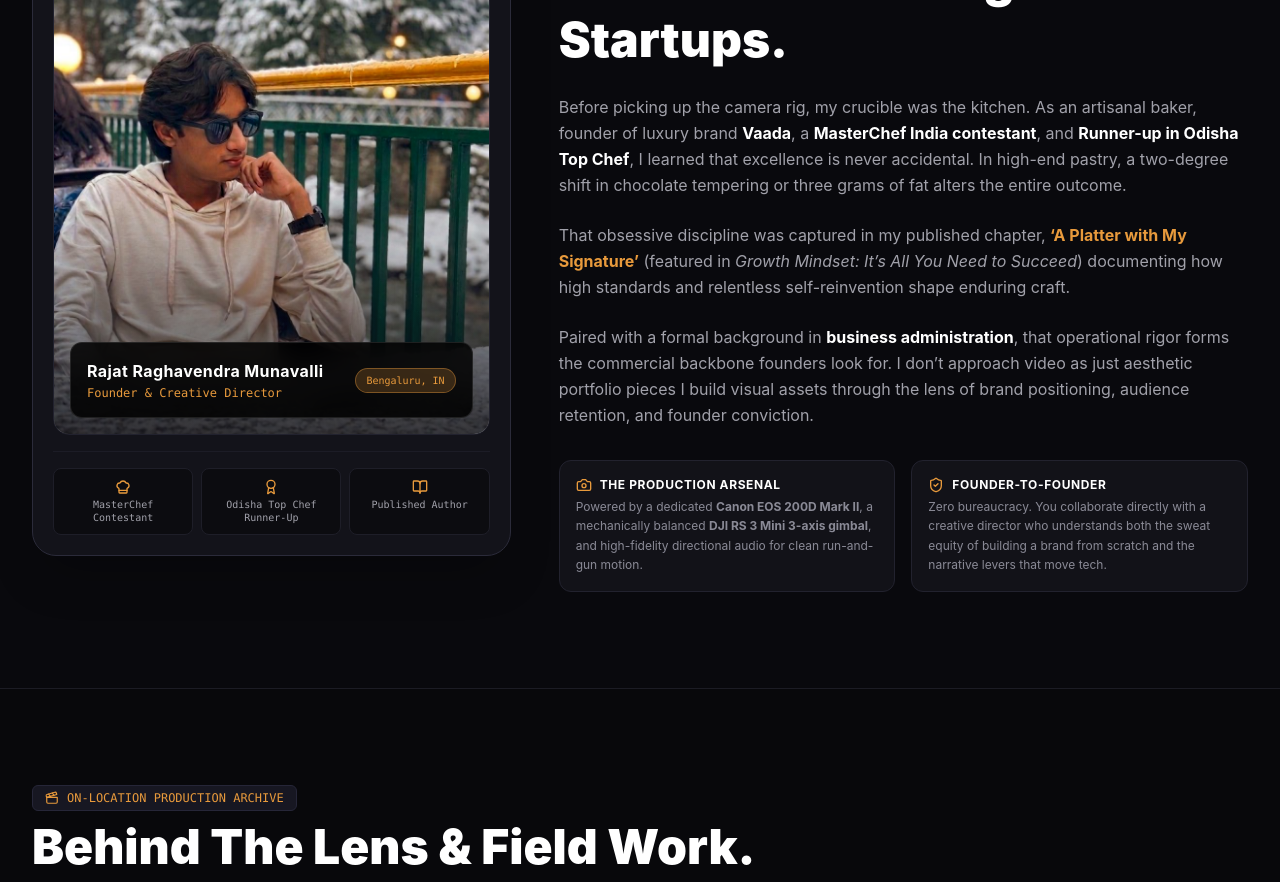
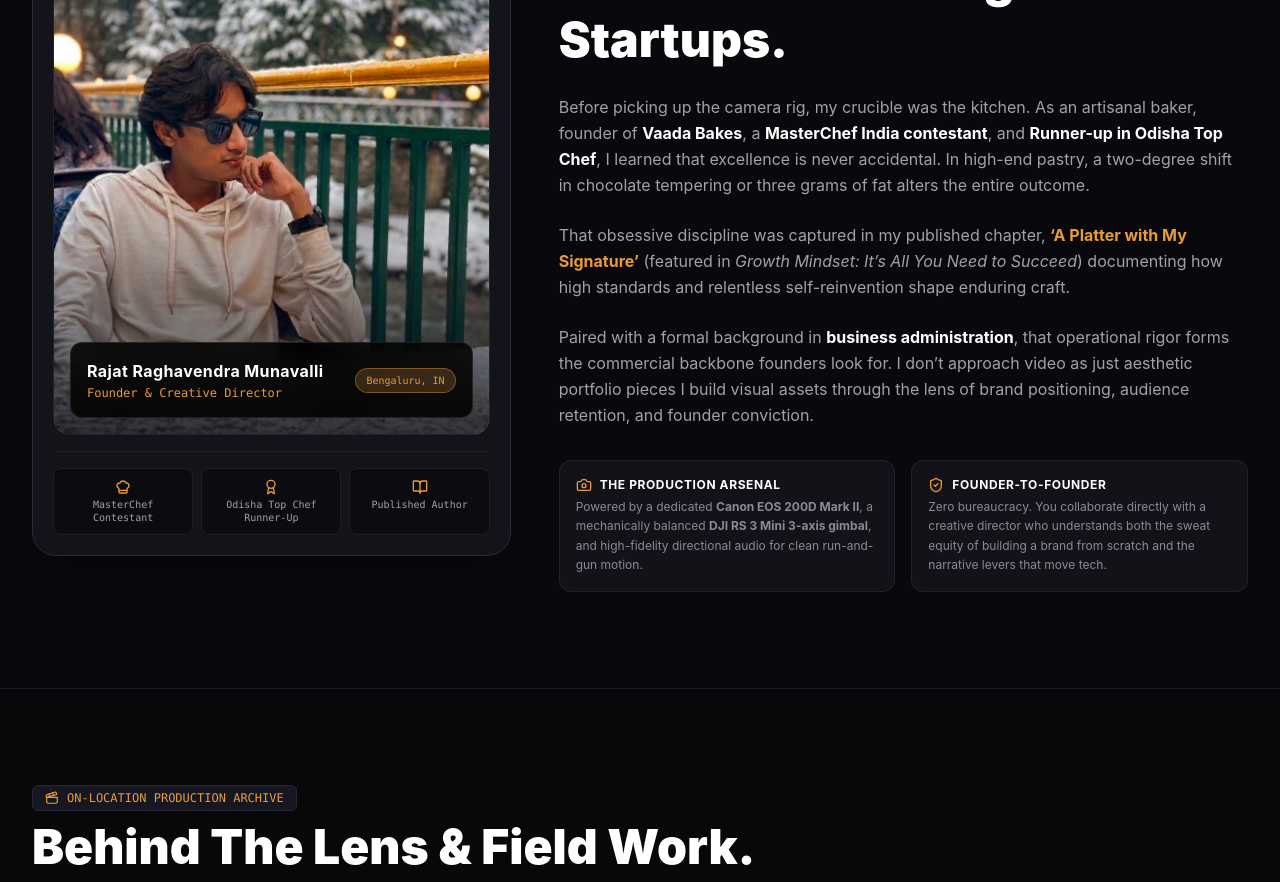
Before and after one commit to rajatraghavendra-vaada/rajatraghavendra-vaada.github.io, a React (Vite) app: page / in a window 1280 px wide. Shown: the part 2260-3142 px from the top of the page. Built offline with nearby package versions, Linux system fonts and the light colour scheme.

Commit message:
Rename to Vaada Bakes, remove custom scope banner

```diff
--- a/src/App.tsx
+++ b/src/App.tsx
@@ -593,7 +593,7 @@ export default function App() {
               </h2>
 
               <p className="text-sm sm:text-base text-[#A1A1AA] leading-relaxed">
-                Before picking up the camera rig, my crucible was the kitchen. As an artisanal baker, founder of luxury brand <strong className="text-white">Vaada</strong>, a <strong className="text-white">MasterChef India contestant</strong>, and <strong className="text-white">Runner-up in Odisha Top Chef</strong>, I learned that excellence is never accidental. In high-end pastry, a two-degree shift in chocolate tempering or three grams of fat alters the entire outcome.
+                Before picking up the camera rig, my crucible was the kitchen. As an artisanal baker, founder of <strong className="text-white">Vaada Bakes</strong>, a <strong className="text-white">MasterChef India contestant</strong>, and <strong className="text-white">Runner-up in Odisha Top Chef</strong>, I learned that excellence is never accidental. In high-end pastry, a two-degree shift in chocolate tempering or three grams of fat alters the entire outcome.
               </p>
 
               <p className="text-sm sm:text-base text-[#A1A1AA] leading-relaxed">
```
